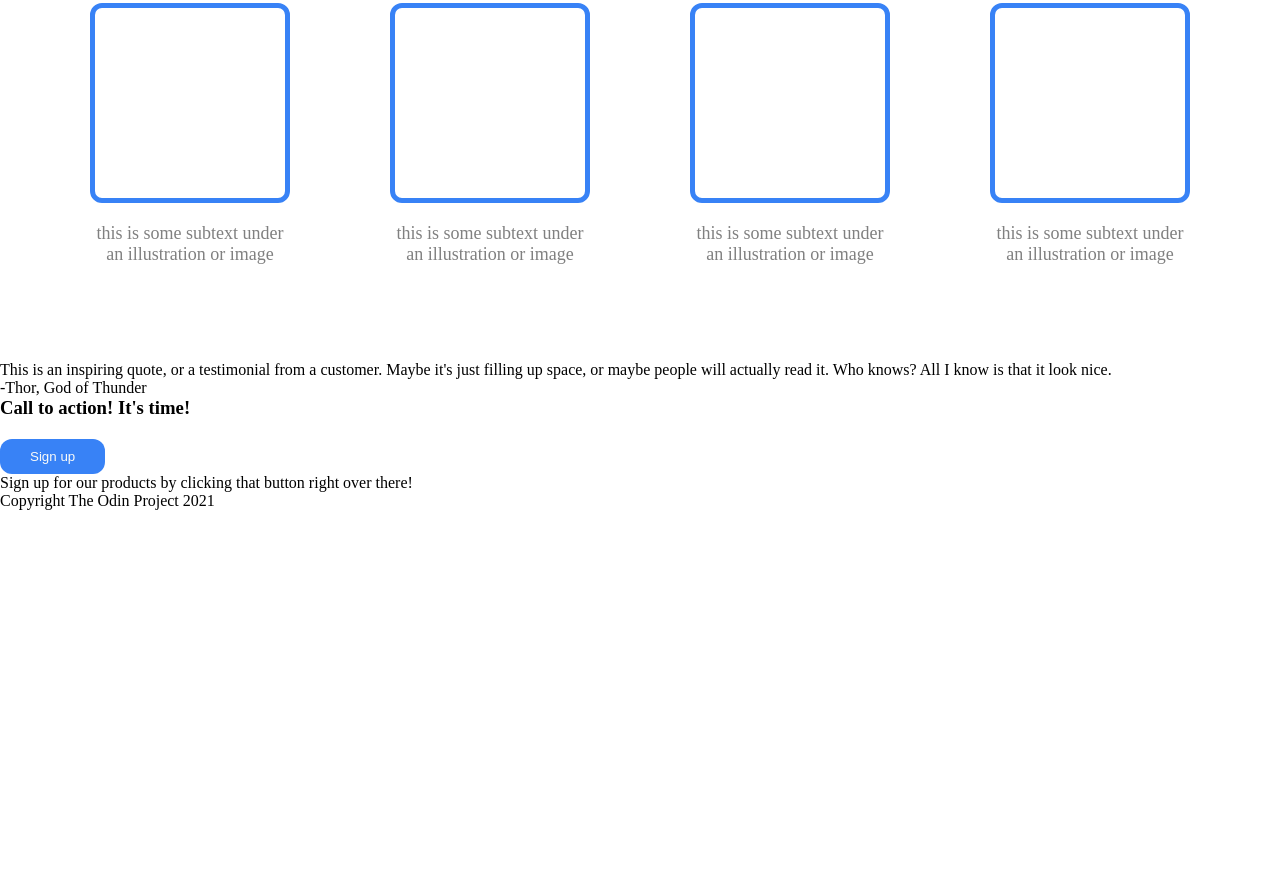
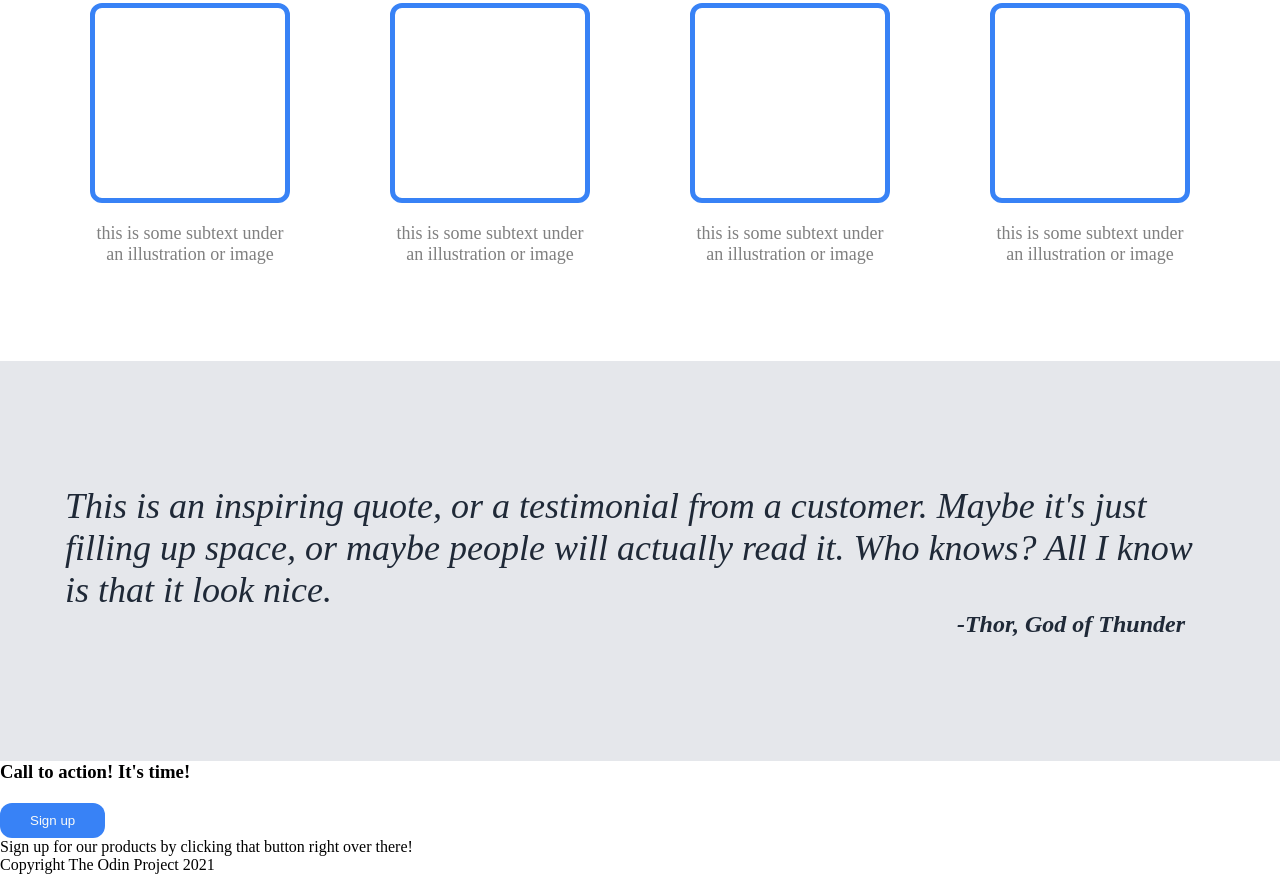
Before and after one commit to plabacki/odin-landing-page, a plain HTML site: page index.html in a window 1280 px wide. Shown: the part 546-1420 px from the top of the page. Before the commit the page ends 1056 px from the top, so only its background shows below. Drawn offline with Linux system fonts and the light colour scheme.

Commit message:
Add second section

```diff
--- a/index.html
+++ b/index.html
@@ -51,10 +51,10 @@
             </div>
         </div>
     </section>
-   <section>
-        <p>This is an inspiring quote, or a testimonial from a customer. Maybe it's just filling up space, or maybe people will actually read it.
-            Who knows? All I know is that it look nice.</p>
-        <p>-Thor, God of Thunder</p>
+   <section class="second-section">
+            <p>This is an inspiring quote, or a testimonial from a customer. Maybe it's just filling up space, or maybe people will actually read it.
+                Who knows? All I know is that it look nice.</p>
+            <p id="quote">-Thor, God of Thunder</p>
    </section>
    <section>
         <div>
--- a/style.css
+++ b/style.css
@@ -147,3 +147,28 @@ header {
     font-size: 18px;
     color: gray;
 }
+
+
+.second-section {
+    display: flex;
+    flex-direction: column;
+    justify-content: center;
+    align-items: center;
+    background-color: #E5E7EB;
+    height: 400px;
+}
+
+.second-section p {
+    width: 1150px;
+    font-size: 36px;
+    font-weight: 300;
+    font-style: italic;
+    color: var(--dark_background_color);
+}
+
+#quote{
+    text-align: right;
+    font-size: 24px;
+    font-weight: bold;
+    padding-right: 30px;
+}
```
